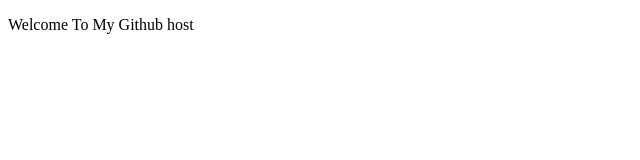
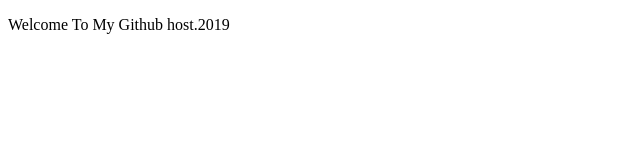
Before and after one commit to mojtabanetwork/mojtabanetwork.github.io, a plain HTML site: page index.html in a window 1280 px wide. Shown: the full height of the page, 0-640 px from the left. Drawn offline with Linux system fonts and the light colour scheme.

Commit message:
Update index.html

```diff
--- a/index.html
+++ b/index.html
@@ -3,6 +3,6 @@
 	<title>Mojtaba Fouladi Github Host</title>
 </head>
 <body>
-	<p>Welcome To My Github host</p>
+	<p>Welcome To My Github host.2019</p>
 </body>
 </html>
```
